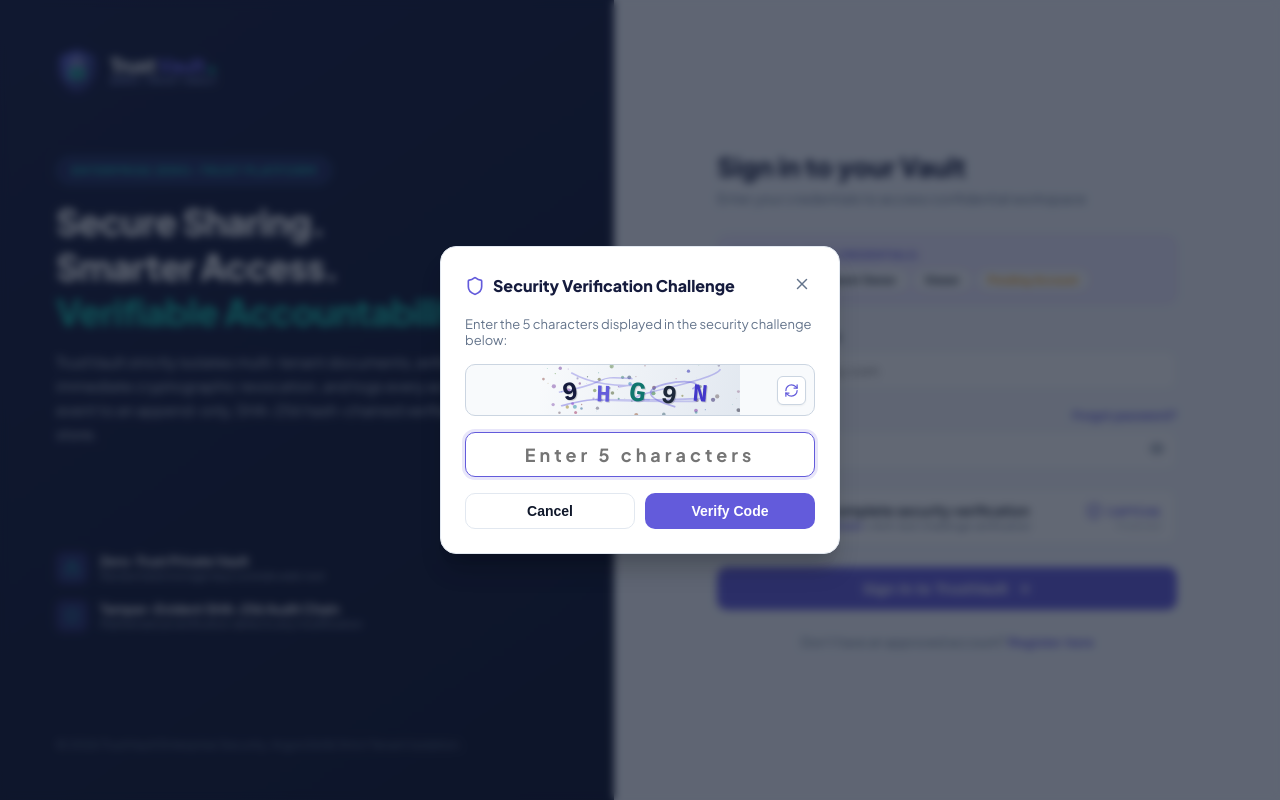
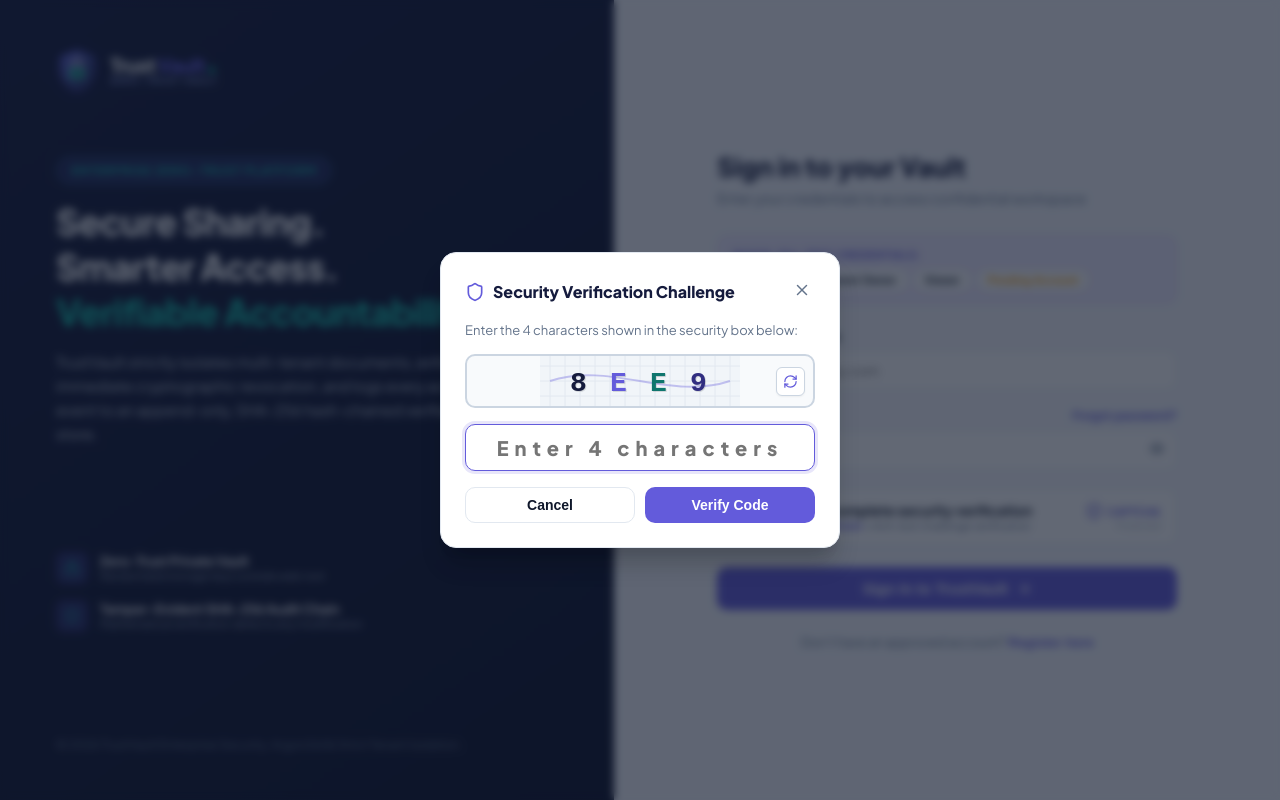
Before and after one commit to SaiTejaswiIndurthi/TrustVault, a React (Vite) app in the folder frontend/: page / in a window 1280 px wide. Both pictures are taken after a click on the button 748 px from the left and 516 px from the top of the page. Built offline with nearby package versions, Linux system fonts and the light colour scheme; no server answers.

Commit message:
fix(captcha): eliminate state synchronization race condition and ensure instant green tick

```diff
--- a/frontend/src/components/CaptchaWidget.jsx
+++ b/frontend/src/components/CaptchaWidget.jsx
@@ -2,7 +2,7 @@ import React, { useState, useEffect, useRef } from "react";
 import { ShieldCheck, RefreshCw, CheckCircle2, AlertCircle, AlertTriangle, X, Shield, Lock } from "lucide-react";
 
 export function CaptchaWidget({ onVerify, verified = false, error = false }) {
-  const [isChecked, setIsChecked] = useState(verified);
+  const [internalChecked, setInternalChecked] = useState(verified);
   const [isModalOpen, setIsModalOpen] = useState(false);
   const [captchaCode, setCaptchaCode] = useState("");
   const [userInput, setUserInput] = useState("");
@@ -12,73 +12,69 @@ export function CaptchaWidget({ onVerify, verified = false, error = false }) {
   const [isShaking, setIsShaking] = useState(false);
   const canvasRef = useRef(null);
 
-  useEffect(() => {
-    setIsChecked(verified);
-  }, [verified]);
+  // Consider verified if either prop or internal state says verified
+  const isChecked = verified || internalChecked;
 
-  // Generate a random 5-character alphanumeric CAPTCHA
+  // Generate a clean, high-readability 4-character code (avoiding confusing characters)
   const generateCaptcha = () => {
-    const chars = "23456789ABCDEFGHJKLMNPQRSTUVWXYZ"; // exclude 0, O, 1, I
+    const chars = "346789ABCDEFHKMNPRTWXY"; // Clean, high-legibility characters
     let code = "";
-    for (let i = 0; i < 5; i++) {
+    for (let i = 0; i < 4; i++) {
       code += chars.charAt(Math.floor(Math.random() * chars.length));
     }
     setCaptchaCode(code);
     setUserInput("");
+    setErrorMessage("");
   };
 
-  // Draw the distorted CAPTCHA on canvas
+  // Render the verification badge onto the canvas
   useEffect(() => {
     if (!isModalOpen || !canvasRef.current || !captchaCode) return;
     const canvas = canvasRef.current;
     const ctx = canvas.getContext("2d");
     if (!ctx) return;
 
-    // Background gradient
-    const gradient = ctx.createLinearGradient(0, 0, canvas.width, canvas.height);
-    gradient.addColorStop(0, "#F8FAFC");
-    gradient.addColorStop(1, "#E2E8F0");
-    ctx.fillStyle = gradient;
+    // Clear and draw background
+    ctx.fillStyle = "#F1F5F9";
     ctx.fillRect(0, 0, canvas.width, canvas.height);
 
-    // Background noise dots
-    for (let i = 0; i < 70; i++) {
-      ctx.fillStyle = `rgba(${Math.floor(Math.random() * 150)}, ${Math.floor(Math.random() * 150)}, ${Math.floor(Math.random() * 200)}, 0.45)`;
+    // Subtle background grid
+    ctx.strokeStyle = "#E2E8F0";
+    ctx.lineWidth = 1;
+    for (let x = 10; x < canvas.width; x += 15) {
       ctx.beginPath();
-      ctx.arc(Math.random() * canvas.width, Math.random() * canvas.height, Math.random() * 2.2, 0, Math.PI * 2);
-      ctx.fill();
+      ctx.moveTo(x, 0);
+      ctx.lineTo(x, canvas.height);
+      ctx.stroke();
     }
-
-    // Interference bezier lines
-    for (let i = 0; i < 6; i++) {
-      ctx.strokeStyle = `rgba(99, 91, 219, ${0.25 + Math.random() * 0.35})`;
-      ctx.lineWidth = 1 + Math.random() * 1.5;
+    for (let y = 10; y < canvas.height; y += 15) {
       ctx.beginPath();
-      ctx.moveTo(Math.random() * canvas.width, Math.random() * canvas.height);
-      ctx.bezierCurveTo(
-        Math.random() * canvas.width, Math.random() * canvas.height,
-        Math.random() * canvas.width, Math.random() * canvas.height,
-        Math.random() * canvas.width, Math.random() * canvas.height
-      );
+      ctx.moveTo(0, y);
+      ctx.lineTo(canvas.width, y);
       ctx.stroke();
     }
 
-    // Draw characters with random rotation and font
-    const colors = ["#151B3D", "#635BDB", "#0F766E", "#1E293B", "#4338CA"];
+    // Subtle security line
+    ctx.strokeStyle = "rgba(99, 91, 219, 0.35)";
+    ctx.lineWidth = 2;
+    ctx.beginPath();
+    ctx.moveTo(10, 25);
+    ctx.bezierCurveTo(70, 5, 130, 45, 190, 25);
+    ctx.stroke();
+
+    // Draw characters clearly with high contrast
+    const colors = ["#151B3D", "#635BDB", "#0F766E", "#312E81"];
     for (let i = 0; i < captchaCode.length; i++) {
       const char = captchaCode[i];
       ctx.save();
-      const x = 24 + i * 32;
-      const y = 34 + Math.random() * 5;
-      const angle = (Math.random() - 0.5) * 0.45;
-      ctx.translate(x, y);
-      ctx.rotate(angle);
-      ctx.font = `bold ${24 + Math.floor(Math.random() * 5)}px 'Courier New', monospace`;
+      const x = 30 + i * 40;
+      const y = 35;
+      ctx.font = "bold 28px 'JetBrains Mono', 'Courier New', monospace";
       ctx.fillStyle = colors[i % colors.length];
-      ctx.shadowColor = "rgba(0, 0, 0, 0.15)";
+      ctx.shadowColor = "rgba(0, 0, 0, 0.12)";
       ctx.shadowOffsetX = 1;
       ctx.shadowOffsetY = 1;
-      ctx.fillText(char, 0, 0);
+      ctx.fillText(char, x, y);
       ctx.restore();
     }
   }, [isModalOpen, captchaCode]);
@@ -92,35 +88,37 @@ export function CaptchaWidget({ onVerify, verified = false, error = false }) {
 
   const handleVerifySubmit = (e) => {
     e.preventDefault();
-    if (!userInput.trim()) {
-      setErrorMessage("Please enter the 5 characters displayed in the image.");
+    const cleanInput = userInput.trim().toUpperCase();
+    if (!cleanInput) {
+      setErrorMessage("Please enter the 4 characters shown in the box.");
       triggerShake();
       return;
     }
 
     setSubmitting(true);
-    setTimeout(() => {
-      if (userInput.trim().toUpperCase() === captchaCode) {
-        setIsChecked(true);
+    // Instant verification on match
+    if (cleanInput === captchaCode.trim().toUpperCase()) {
+      setInternalChecked(true);
       setIsModalOpen(false);
       setSubmitting(false);
       setErrorMessage("");
       setFailedAttempts(0);
+      if (onVerify) {
         onVerify("TRUSTVAULT_DEV_CAPTCHA_PASSED");
+      }
     } else {
       const newAttempts = failedAttempts + 1;
       setFailedAttempts(newAttempts);
-        setErrorMessage(`Verification Failed: Code "${userInput.trim().toUpperCase()}" does not match. New challenge generated.`);
+      setErrorMessage(`Code does not match. Try this new code:`);
       setSubmitting(false);
       triggerShake();
       generateCaptcha();
     }
-    }, 350);
   };
 
   const triggerShake = () => {
     setIsShaking(true);
-    setTimeout(() => setIsShaking(false), 500);
+    setTimeout(() => setIsShaking(false), 400);
   };
 
   const hasError = !isChecked && (error || failedAttempts > 0);
@@ -131,13 +129,13 @@ export function CaptchaWidget({ onVerify, verified = false, error = false }) {
       <div
         style={{
           border: isChecked
-            ? "1px solid #BBF7D0"
+            ? "1px solid #10B981"
             : hasError
             ? "1px solid #EF4444"
             : "1px solid var(--border-color)",
           borderRadius: "var(--radius-md)",
           padding: "12px 16px",
-          backgroundColor: isChecked ? "#F0FDF4" : hasError ? "#FEF2F2" : "#FFFFFF",
+          backgroundColor: isChecked ? "#ECFDF5" : hasError ? "#FEF2F2" : "#FFFFFF",
           display: "flex",
           alignItems: "center",
           justifyContent: "space-between",
@@ -156,11 +154,11 @@ export function CaptchaWidget({ onVerify, verified = false, error = false }) {
               height: "28px",
               borderRadius: "6px",
               border: isChecked
-                ? "2px solid var(--trust-teal)"
+                ? "2px solid #10B981"
                 : hasError
                 ? "2px solid #EF4444"
-                : "2px solid #CBD5E1",
-              backgroundColor: isChecked ? "var(--trust-teal-light)" : "#FFFFFF",
+                : "2px solid #94A3B8",
+              backgroundColor: isChecked ? "#D1FAE5" : "#FFFFFF",
               display: "flex",
               alignItems: "center",
               justifyContent: "center",
@@ -169,15 +167,15 @@ export function CaptchaWidget({ onVerify, verified = false, error = false }) {
               transition: "all 0.2s",
             }}
           >
-            {isChecked && <CheckCircle2 size={18} style={{ color: "var(--trust-teal)" }} />}
+            {isChecked && <CheckCircle2 size={20} style={{ color: "#059669" }} />}
             {!isChecked && hasError && <AlertTriangle size={15} style={{ color: "#EF4444" }} />}
           </button>
           <div>
             <div
               style={{
                 fontSize: "14px",
-                fontWeight: "600",
-                color: isChecked ? "#166534" : hasError ? "#991B1B" : "var(--text-main)",
+                fontWeight: "700",
+                color: isChecked ? "#065F46" : hasError ? "#991B1B" : "var(--text-main)",
               }}
             >
               {isChecked
@@ -187,8 +185,8 @@ export function CaptchaWidget({ onVerify, verified = false, error = false }) {
                 : "Click to complete security verification"}
             </div>
             <div style={{ fontSize: "11px", color: "var(--text-muted)", display: "flex", alignItems: "center", gap: "4px" }}>
-              <span style={{ color: hasError ? "#DC2626" : "var(--electric-indigo)", fontWeight: "600" }}>
-                {hasError ? "Verification pending" : "TrustVault Shield"}
+              <span style={{ color: hasError ? "#DC2626" : isChecked ? "#059669" : "var(--electric-indigo)", fontWeight: "600" }}>
+                {isChecked ? "Verified" : hasError ? "Action required" : "TrustVault Shield"}
               </span>
               <span>&bull; Anti-bot challenge verification</span>
             </div>
@@ -196,11 +194,11 @@ export function CaptchaWidget({ onVerify, verified = false, error = false }) {
         </div>
 
         <div style={{ display: "flex", flexDirection: "column", alignItems: "flex-end" }}>
-          <div style={{ display: "flex", alignItems: "center", gap: "4px", color: hasError ? "#DC2626" : "var(--electric-indigo)" }}>
+          <div style={{ display: "flex", alignItems: "center", gap: "4px", color: isChecked ? "#059669" : hasError ? "#DC2626" : "var(--electric-indigo)" }}>
             <ShieldCheck size={18} />
             <span style={{ fontSize: "11px", fontWeight: "700" }}>CAPTCHA</span>
           </div>
-          <span style={{ fontSize: "9px", color: "#94A3B8" }}>Protected</span>
+          <span style={{ fontSize: "9px", color: "#94A3B8" }}>{isChecked ? "Passed" : "Protected"}</span>
         </div>
       </div>
 
@@ -220,7 +218,7 @@ export function CaptchaWidget({ onVerify, verified = false, error = false }) {
           <AlertCircle size={14} style={{ flexShrink: 0 }} />
           <span>
             {failedAttempts > 0
-              ? `Verification failed (${failedAttempts} attempt${failedAttempts > 1 ? "s" : ""}). Click the shield above to retry.`
+              ? `Verification not completed (${failedAttempts} failed attempt${failedAttempts > 1 ? "s" : ""}). Click above to solve.`
               : "Please click the security box above and solve the puzzle to proceed."}
           </span>
         </div>
@@ -251,7 +249,7 @@ export function CaptchaWidget({ onVerify, verified = false, error = false }) {
               padding: "24px",
               boxShadow: "0 20px 25px -5px rgba(0, 0, 0, 0.2), 0 10px 10px -5px rgba(0, 0, 0, 0.04)",
               position: "relative",
-              transform: isShaking ? "translateX(-6px)" : "none",
+              transform: isShaking ? "translateX(-8px)" : "none",
               transition: "transform 0.1s ease-in-out",
             }}
           >
@@ -279,10 +277,10 @@ export function CaptchaWidget({ onVerify, verified = false, error = false }) {
             </div>
 
             <p style={{ fontSize: "13px", color: "var(--text-muted)", marginBottom: "16px" }}>
-              Enter the 5 characters displayed in the security challenge below:
+              Enter the 4 characters shown in the security box below:
             </p>
 
-            {/* Distorted Canvas Image Display */}
+            {/* Clear, High-Legibility Canvas Box */}
             <div
               style={{
                 position: "relative",
@@ -290,7 +288,7 @@ export function CaptchaWidget({ onVerify, verified = false, error = false }) {
                 alignItems: "center",
                 justifyContent: "center",
                 marginBottom: "16px",
-                border: "1px solid #CBD5E1",
+                border: "2px solid #CBD5E1",
                 borderRadius: "var(--radius-md)",
                 overflow: "hidden",
                 backgroundColor: "#F8FAFC",
@@ -346,16 +344,16 @@ export function CaptchaWidget({ onVerify, verified = false, error = false }) {
               <input
                 type="text"
                 autoFocus
-                maxLength={5}
-                placeholder="Enter 5 characters"
+                maxLength={4}
+                placeholder="Enter 4 characters"
                 value={userInput}
                 onChange={(e) => setUserInput(e.target.value.toUpperCase())}
                 className="input-control"
                 style={{
                   textAlign: "center",
-                  fontSize: "18px",
-                  letterSpacing: "4px",
-                  fontWeight: "700",
+                  fontSize: "20px",
+                  letterSpacing: "6px",
+                  fontWeight: "800",
                   fontFamily: "var(--font-mono)",
                   borderColor: errorMessage ? "#EF4444" : undefined,
                 }}
```
Lines whose indentation alone changed are shown as unchanged.
